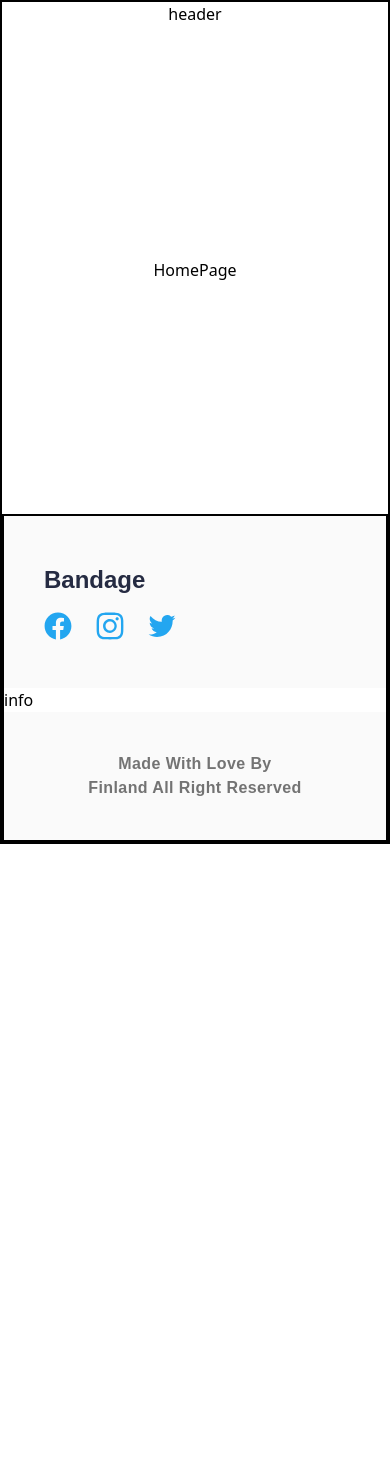
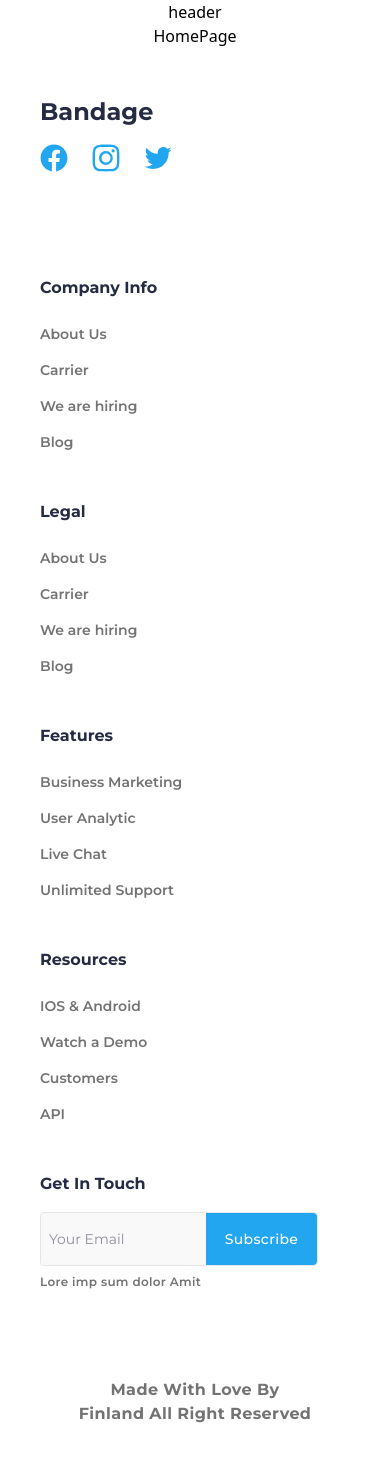
Before and after one commit to brrkrmn/e-commerce, a React app: page / in a window 390 px wide. Shown: the top 1462 px of the page. Before the commit the page ends 844 px from the top, so only its background shows below. Built offline with nearby package versions, Linux system fonts and the light colour scheme; the HTML template or start-up script is replaced by a standard one.

Commit message:
make footer responsive and add colors to theme

```diff
--- a/package.json
+++ b/package.json
@@ -19,11 +19,11 @@
     "react-redux": "^9.2.0",
     "react-router": "^7.6.0",
     "react-toastify": "^11.0.5",
-    "redux-thunk": "^3.1.0",
-    "tailwindcss": "^4.1.7"
+    "redux-thunk": "^3.1.0"
   },
   "devDependencies": {
     "@eslint/js": "^9.25.0",
+    "@types/node": "^22.15.21",
     "@types/react": "^19.1.2",
     "@types/react-dom": "^19.1.2",
     "@vitejs/plugin-react": "^4.4.1",
@@ -32,6 +32,8 @@
     "eslint-plugin-react-refresh": "^0.4.19",
     "globals": "^16.0.0",
     "prettier": "3.5.3",
+    "tailwindcss": "^4.1.7",
+    "ts-node": "^10.9.2",
     "typescript": "~5.8.3",
     "typescript-eslint": "^8.30.1",
     "vite": "^6.3.5"
--- a/src/App.tsx
+++ b/src/App.tsx
@@ -5,7 +5,7 @@ import HomePage from "./pages/HomePage/HomePage";
 
 function App() {
   return (
-    <div className="border-2 min-h-screen flex flex-col items-center justify-between">
+    <div className="min-h-screen flex flex-col items-center justify-between">
       <BrowserRouter>
         <Header />
         <HomePage />
--- a/src/index.css
+++ b/src/index.css
@@ -1,7 +1,14 @@
+@import url('https://fonts.googleapis.com/css2?family=Montserrat:ital,wght@0,100..900;1,100..900&display=swap');
 @import "tailwindcss";
 
-@layer utilities {
-  .font-montserrat {
-    font-family: 'Montserrat', sans-serif;
-  }
+@theme {
+  --color-white: #FFFFFF;
+  --color-light-gray-1: #FAFAFA;
+  --color-light-gray-2: #F9F9F9;
+  --color-light-gray-3: #E6E6E6;
+  --color-gray: #737373;
+  --color-blue: #23A6F0;
+  --color-dark-blue: #252B42;
+
+  --font-montserrat: 'Montserrat', sans-serif;
 }
--- a/src/layout/Footer/Footer.tsx
+++ b/src/layout/Footer/Footer.tsx
@@ -1,9 +1,18 @@
+import { useState } from "react";
 import { Link } from "react-router";
+import { links } from "./constants";
 
 const Footer = () => {
+  const [value, setValue] = useState("");
+
+  const handleSubscribe = (e: React.FormEvent<HTMLFormElement>) => {
+    e.preventDefault();
+    setValue("");
+  };
+
   return (
-    <div className="border-2 w-full flex flex-col ">
-      <div className="flex flex-col items-start gap-4 bg-[#FAFAFA] text-[#252B42] py-12 px-10 md:px-48 md:flex-row md:justify-between">
+    <div className="w-full flex flex-col font-montserrat">
+      <div className="flex flex-col items-start gap-4 bg-light-gray text-dark-blue py-12 px-10 md:px-48 md:flex-row md:justify-between">
         <h3 className="font-montserrat font-bold text-2xl">Bandage</h3>
         <div className="flex items-center justify-start gap-6">
           <Link to="/home">
@@ -29,8 +38,43 @@ const Footer = () => {
           </Link>
         </div>
       </div>
-      <div>info</div>
-      <div className="flex flex-col items-center justify-center bg-[#FAFAFA] text-[#737373] font-bold py-10 sm:text-md leading-6 font-montserrat tracking-wide md:justify-start md:flex-row md:gap-1 md:px-48 *:text-nowrap">
+      <div className="flex flex-col items-start gap-10 bg-main text-dark-blue py-12 px-10 md:px-48 lg:flex-row lg:justify-between">
+        {links.map((link) => (
+          <div className="flex flex-col items-start justify-start gap-4">
+            <h5 className="font-bold py-2">{link.title}</h5>
+            {link.links.map((l) => (
+              <Link to={l.address} className="text-gray font-semibold text-sm">
+                {l.content}
+              </Link>
+            ))}
+          </div>
+        ))}
+        <div className="flex flex-col items-start justify-start gap-2">
+          <h5 className="font-bold py-2">Get In Touch</h5>
+          <form
+            onSubmit={handleSubscribe}
+            className="flex items-center justify-center border-light-gray-3 border-1 rounded-sm"
+          >
+            <input
+              value={value}
+              onChange={(e) => setValue(e.target.value)}
+              type="text"
+              placeholder="Your Email"
+              className="w-[60%] bg-light-gray-2 py-4 px-2 text-sm rounded-sm font-normal"
+            />
+            <button
+              type="submit"
+              className="cursor-pointer w-[40%] bg-blue text-white font-medium tracking-wide rounded-r-sm px-2 py-4 text-sm"
+            >
+              Subscribe
+            </button>
+          </form>
+          <p className="text-gray tracking-wide text-xs font-semibold">
+            Lore imp sum dolor Amit
+          </p>
+        </div>
+      </div>
+      <div className="flex flex-col items-center justify-center bg-light-gray text-gray font-bold py-10 sm:text-sm leading-6 font-montserrat tracking-wide md:justify-start md:flex-row md:gap-1 md:px-48 *:text-nowrap">
         <p>Made With Love By</p>
         <p>Finland All Right Reserved</p>
       </div>
--- /dev/null
+++ b/src/layout/Footer/constants.ts
@@ -0,0 +1,38 @@
+export const links = [
+    {
+      title: "Company Info",
+      links: [
+        { content: "About Us", address: "/" },
+        { content: "Carrier", address: "/" },
+        { content: "We are hiring", address: "/" },
+        { content: "Blog", address: "/" },
+      ],
+    },
+    {
+      title: "Legal",
+      links: [
+        { content: "About Us", address: "/" },
+        { content: "Carrier", address: "/" },
+        { content: "We are hiring", address: "/" },
+        { content: "Blog", address: "/" },
+      ],
+    },
+    {
+      title: "Features",
+      links: [
+        { content: "Business Marketing", address: "/" },
+        { content: "User Analytic", address: "/" },
+        { content: "Live Chat", address: "/" },
+        { content: "Unlimited Support", address: "/" },
+      ],
+    },
+    {
+      title: "Resources",
+      links: [
+        { content: "IOS & Android", address: "/" },
+        { content: "Watch a Demo", address: "/" },
+        { content: "Customers", address: "/" },
+        { content: "API", address: "/" },
+      ],
+    },
+  ];
```
Also changed, not shown: 1 other file (tests, documents, lock files or other folders).
